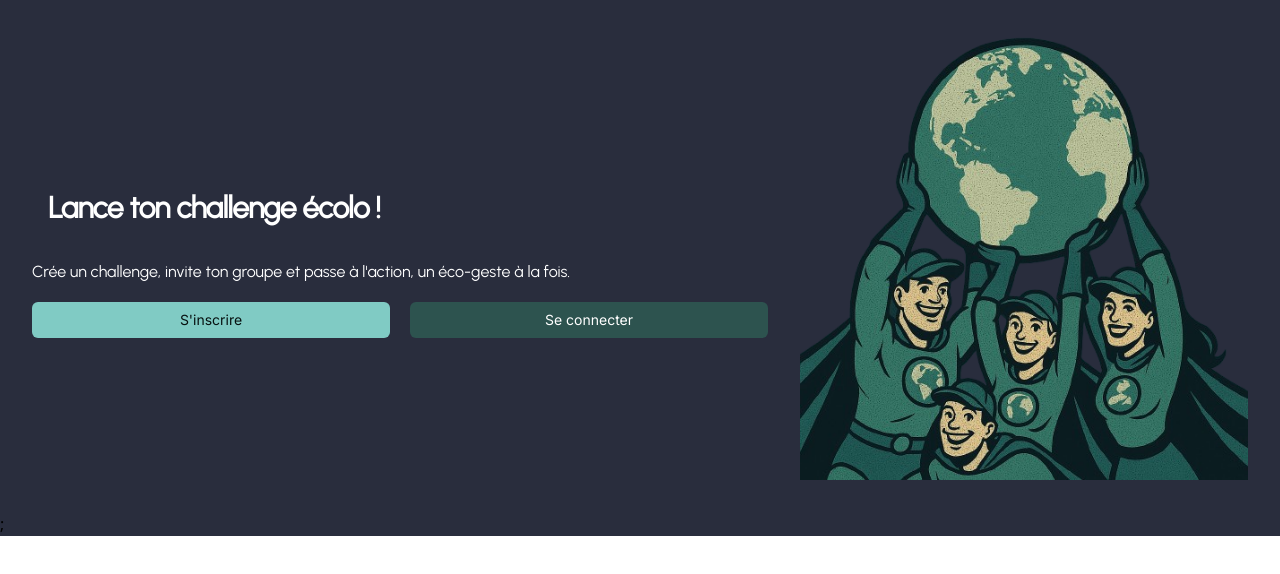
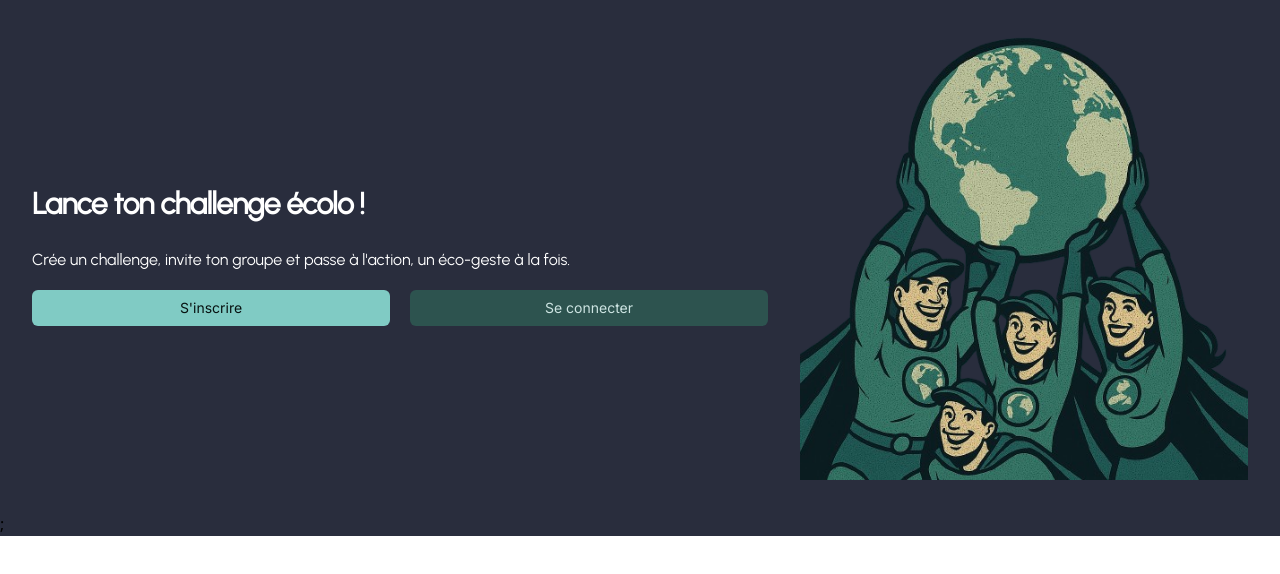
Before and after one commit to WildCodeSchool/2025-03-wns-violet-ecochallenges, a React (Vite) app in the folder frontend/: page / in a window 1280 px wide. Shown: the top 574 px of the page. Built offline with nearby package versions, Linux system fonts and the light colour scheme; no server answers.

Commit message:
cleaning code

```diff
--- a/frontend/src/components/ui/TypographyH2.tsx
+++ b/frontend/src/components/ui/TypographyH2.tsx
@@ -1,8 +1,16 @@
 import { cn } from "../../lib/utils";
 
-export function TypographyH2({ children, className }: { children: React.ReactNode; className?: string }) {
+interface TypographyH2Props {
+  children: React.ReactNode;
+  className?: string;
+}
+
+export function TypographyH2({ children, className }: TypographyH2Props) {
   return (
-    <h2 className={cn("scroll-m-20 pb-2 text-3xl font-semibold tracking-tight first:mt-0 text-white font-urbanist p-4", className)}>
+    <h2 className={cn(
+      "scroll-m-20 pb-2 text-3xl font-semibold tracking-tight first:mt-0 text-white font-urbanist",
+      className
+    )}>
       {children}
     </h2>
   );
--- a/frontend/src/pages/Homepage/Banner.tsx
+++ b/frontend/src/pages/Homepage/Banner.tsx
@@ -2,30 +2,40 @@ import { Button } from "../../components/ui/Button";
 import { TypographyH2 } from "../../components/ui/typographyH2";
 import { TypographyP } from "../../components/ui/TypographyP";
 import { Link } from "react-router";
-import crewPlanetLogo from "../../../public/crew-planet.png"
 
 function Banner() {
   return (
     <div className="flex flex-col lg:flex-row lg:items-center lg:justify-between p-4 lg:p-8">
-
+      {/* Section contenu principal */}
       <div className="flex flex-col space-y-4 lg:flex-1">
         <TypographyH2>Lance ton challenge écolo !</TypographyH2>
+
         <TypographyP>
           Crée un challenge, invite ton groupe et passe à l'action, un éco-geste à la fois.
         </TypographyP>
+
+        {/* Section boutons d'action */}
         <div className="flex flex-col space-y-3 lg:flex-row lg:space-y-0 lg:gap-5 lg:w-full">
           <Link to="#" className="lg:flex-1">
-                        <Button className="w-full lg:flex-1">S'inscrire</Button>
+            <Button className="w-full">S'inscrire</Button>
           </Link>
+
           <Link to="#" className="lg:flex-1">
-                        <Button className="bg-secondary text-white w-full lg:flex-1">Se connecter</Button>
+            <Button
+              variant="secondary"
+              className="w-full text-secondary-foreground"
+            >
+              Se connecter
+            </Button>
           </Link>
         </div>
+
       </div>
 
+      {/* Image visible uniquement sur desktop */}
       <img
-                src={crewPlanetLogo}
-                alt="Crew Planet Logo"
+        src="/crew-planet.png"
+        alt="Crew Planet - Illustration challenge écologique"
         className="hidden lg:block lg:flex-1 lg:max-w-md lg:ml-8"
       />
     </div>
```
Also changed, not shown: frontend/src/components/ui/typographyP.tsx (+6 -6 lines). Lines whose indentation alone changed are shown as unchanged.
